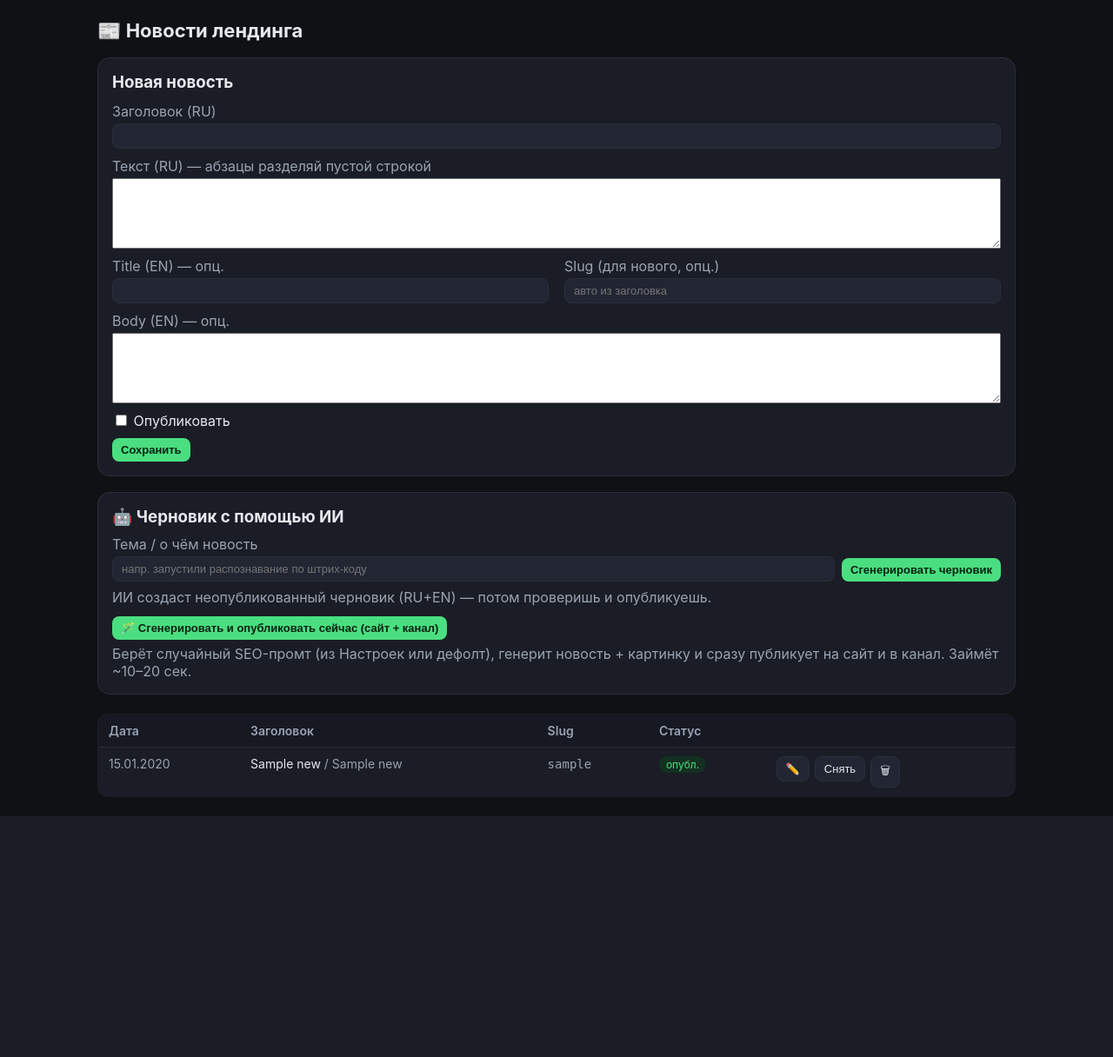
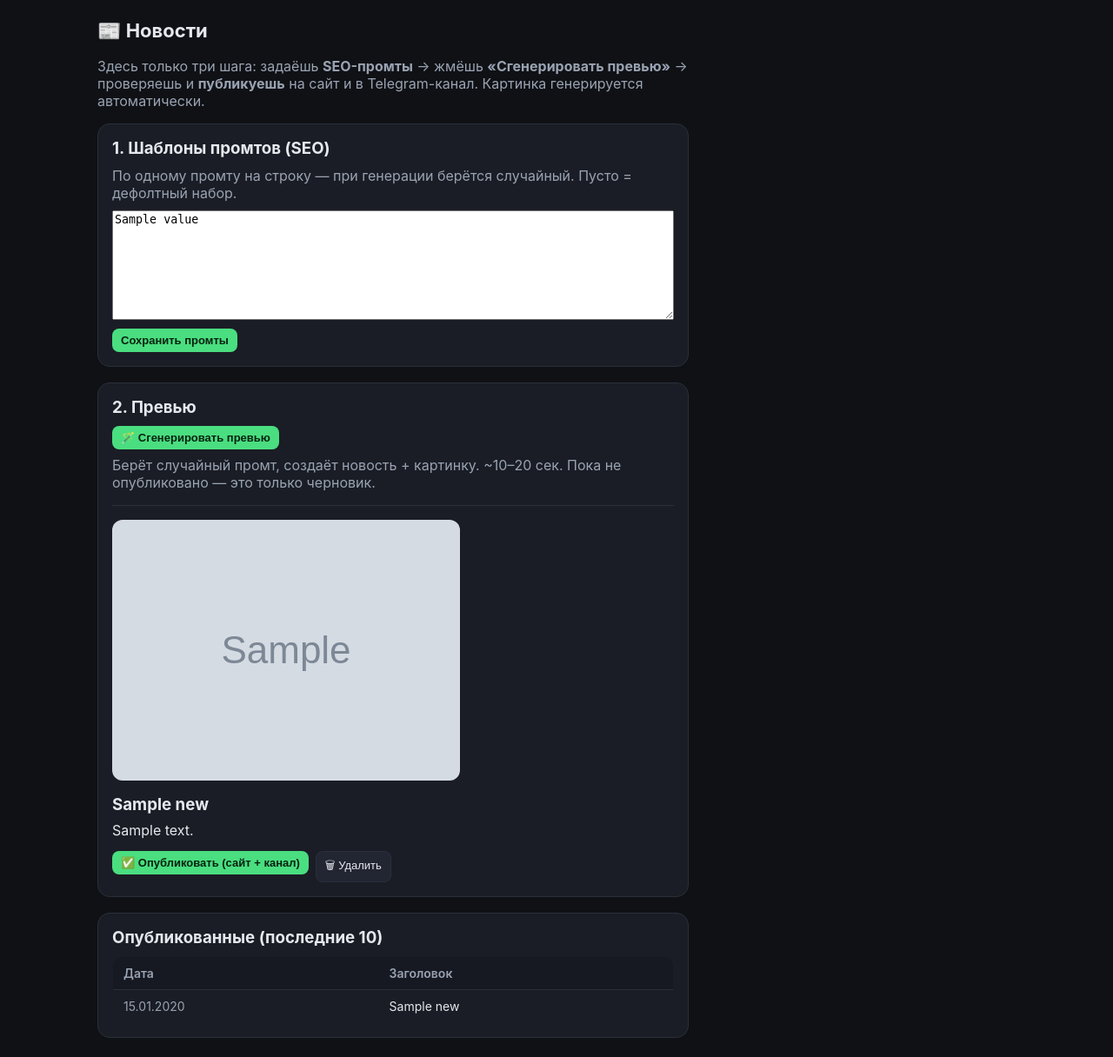
Before and after one commit to denisislamov/heracles_coach_helper_back, a Flask app: page /news in a window 1280 px wide. Shown: the part 108-1324 px from the top of the page at 87% size. Before the commit the page ends 1047 px from the top, so only its background shows below. Run offline with Flask 3, Linux system fonts and the light colour scheme; the visitor is signed in with stand-in values (Sample User, id 1); grey boxes marked "Sample" are stand-in pictures; a database or web service that is not in the repository returns one stand-in record (values such as "Sample title"); some libraries are stand-ins or nearby versions.

Commit message:
admin news page: prompts+preview+publish only; persistent images via Telegram file_id

```diff
--- a/admin/app.py
+++ b/admin/app.py
@@ -485,8 +485,8 @@ def _openai_image(prompt: str):
         return None
 
 
-def _generate_and_publish_news():
-    """Немедленно: ИИ-новость + картинка → на сайт (news) и в Telegram-канал. (ok, msg)."""
+def _gen_news_draft():
+    """Сгенерировать новость (текст + картинка) и сохранить как ЧЕРНОВИК (не опубликован). (ok, msg)."""
     if not OPENAI_API_KEY:
         return False, "OPENAI_API_KEY не задан для админки"
     import json as _json
@@ -519,17 +519,24 @@ def _generate_and_publish_news():
     image_url = _openai_image(img_prompt)
     if not image_url:
         return False, "Не удалось сгенерировать картинку (картинка обязательна)"
-
     slug = _slugify(title) + "-" + dt_now_suffix()
     try:
-        execute("""INSERT INTO news (slug, title_ru, body_ru, image_url, published, published_at)
-                   VALUES (%s,%s,%s,%s,TRUE,now()) ON CONFLICT (slug) DO NOTHING""",
+        execute("""INSERT INTO news (slug, title_ru, body_ru, image_url, published)
+                   VALUES (%s,%s,%s,%s,FALSE) ON CONFLICT (slug) DO NOTHING""",
                 (slug, title, text, image_url))
     except Exception as e:
-        return False, f"Не удалось сохранить на сайт: {e}"
+        return False, f"Не удалось сохранить черновик: {e}"
+    return True, "✅ Превью сгенерировано — проверь ниже и опубликуй"
 
-    posted = "на сайт"
-    if BOT_TOKEN and CHANNEL_ID:
+
+def _publish_news(news_id):
+    """Опубликовать черновик: на сайт + в канал (с заливкой картинки в Telegram). (ok, msg)."""
+    row = query("SELECT * FROM news WHERE id=%s", (news_id,), one=True)
+    if not row:
+        return False, "Черновик не найден"
+    title, text, image_url = row["title_ru"], row["body_ru"], row.get("image_url")
+    file_id = None
+    if BOT_TOKEN and CHANNEL_ID and image_url:
         try:
             bot_link = "https://t.me/zhiromer_bot?start=channel"
             try:
@@ -538,13 +545,18 @@ def _generate_and_publish_news():
             except Exception:
                 pass
             caption = f"{title}\n\n{text}\n\n👉 {bot_link}"[:1024]
-            requests.post(f"https://api.telegram.org/bot{BOT_TOKEN}/sendPhoto",
-                          data={"chat_id": CHANNEL_ID, "photo": image_url, "caption": caption},
-                          timeout=30)
-            posted = "на сайт и в канал"
+            resp = requests.post(f"https://api.telegram.org/bot{BOT_TOKEN}/sendPhoto",
+                                 data={"chat_id": CHANNEL_ID, "photo": image_url, "caption": caption},
+                                 timeout=30).json()
+            if resp.get("ok"):
+                # самый крупный размер фото — постоянный file_id для сайта
+                file_id = resp["result"]["photo"][-1]["file_id"]
         except Exception as e:
-            return True, f"Опубликовано на сайт, но в канал не ушло: {e}"
-    return True, f"✅ Новость опубликована ({posted}): {title}"
+            return False, f"Не удалось опубликовать в канал: {e}"
+    execute("""UPDATE news SET published=TRUE, published_at=now(),
+               image_file_id=COALESCE(%s, image_file_id) WHERE id=%s""", (file_id, news_id))
+    where = "на сайт и в канал" if file_id else "на сайт"
+    return True, f"✅ Опубликовано ({where})"
 
 
 @app.route("/news", methods=["GET", "POST"])
@@ -552,65 +564,23 @@ def _generate_and_publish_news():
 def news_admin():
     if request.method == "POST":
         action = request.form.get("action")
-        if action == "gen_now":
-            ok, msg = _generate_and_publish_news()
-            flash(msg)
-            return redirect(url_for("news_admin"))
-        if action == "ai_draft":
-            topic = (request.form.get("topic") or "").strip()
-            if not topic:
-                flash("Укажи тему для ИИ-черновика")
-                return redirect(url_for("news_admin"))
-            d = _news_ai_draft(topic)
-            if d.get("error"):
-                flash(f"ИИ-черновик не удался: {d['error']}")
-                return redirect(url_for("news_admin"))
-            slug = _slugify(d.get("title_ru", topic)) + "-" + dt_now_suffix()
-            execute(
-                """INSERT INTO news (slug, title_ru, body_ru, title_en, body_en, published)
-                   VALUES (%s,%s,%s,%s,%s,FALSE)""",
-                (slug, d.get("title_ru", topic)[:300], d.get("body_ru", ""),
-                 d.get("title_en"), d.get("body_en")))
-            flash("Черновик создан ИИ — проверь и опубликуй")
-            return redirect(url_for("news_admin"))
-        if action == "delete":
-            execute("DELETE FROM news WHERE id=%s", (request.form["id"],))
-            return redirect(url_for("news_admin"))
-        if action == "toggle":
-            execute("""UPDATE news SET published = NOT published,
-                       published_at = CASE WHEN published THEN published_at ELSE now() END
-                       WHERE id=%s""", (request.form["id"],))
-            return redirect(url_for("news_admin"))
-        # create / update
-        nid = request.form.get("id") or None
-        title_ru = (request.form.get("title_ru") or "").strip()
-        body_ru = (request.form.get("body_ru") or "").strip()
-        if not title_ru or not body_ru:
-            flash("Заголовок и текст (RU) обязательны")
-            return redirect(url_for("news_admin"))
-        title_en = (request.form.get("title_en") or "").strip() or None
-        body_en = (request.form.get("body_en") or "").strip() or None
-        published = request.form.get("published") == "on"
-        if nid:
-            execute("""UPDATE news SET title_ru=%s, body_ru=%s, title_en=%s, body_en=%s,
-                       published=%s, published_at=COALESCE(published_at, CASE WHEN %s THEN now() END)
-                       WHERE id=%s""",
-                    (title_ru, body_ru, title_en, body_en, published, published, nid))
-        else:
-            slug = (request.form.get("slug") or "").strip() or _slugify(title_ru)
-            slug = _slugify(slug) + "-" + dt_now_suffix()
-            execute("""INSERT INTO news (slug, title_ru, body_ru, title_en, body_en,
-                       published, published_at)
-                       VALUES (%s,%s,%s,%s,%s,%s, CASE WHEN %s THEN now() END)""",
-                    (slug, title_ru, body_ru, title_en, body_en, published, published))
-        flash("Новость сохранена")
+        if action == "save_prompts":
+            _set_setting("channel_topics", (request.form.get("channel_topics") or "").strip())
+            flash("Промты сохранены")
+        elif action == "gen_preview":
+            flash(_gen_news_draft()[1])
+        elif action == "publish":
+            flash(_publish_news(request.form.get("id"))[1])
+        elif action == "discard":
+            execute("DELETE FROM news WHERE id=%s AND NOT published", (request.form.get("id"),))
+            flash("Черновик удалён")
         return redirect(url_for("news_admin"))
 
-    rows = query("SELECT * FROM news ORDER BY created_at DESC") or []
-    edit = None
-    if request.args.get("edit"):
-        edit = query("SELECT * FROM news WHERE id=%s", (request.args["edit"],), one=True)
-    return render_template("news.html", rows=rows, edit=edit)
+    prompts = _get_setting("channel_topics", "")
+    draft = query("SELECT * FROM news WHERE NOT published ORDER BY created_at DESC LIMIT 1", one=True)
+    recent = query("SELECT * FROM news WHERE published ORDER BY published_at DESC LIMIT 10") or []
+    return render_template("news.html", prompts=prompts, draft=draft, recent=recent,
+                           default_prompts="\n".join(_DEFAULT_NEWS_PROMPTS))
 
 
 def dt_now_suffix() -> str:
--- a/admin/templates/news.html
+++ b/admin/templates/news.html
@@ -1,81 +1,65 @@
 {% extends "base.html" %}
 {% set active = 'news' %}
 {% block content %}
-<h1>📰 Новости лендинга</h1>
+<h1>📰 Новости</h1>
+<p class="muted" style="max-width:680px">
+  Здесь только три шага: задаёшь <b>SEO-промты</b> → жмёшь <b>«Сгенерировать превью»</b> →
+  проверяешь и <b>публикуешь</b> на сайт и в Telegram-канал. Картинка генерируется автоматически.
+</p>
 
-<div class="card" style="margin-bottom:18px">
-  <h3 style="margin:0 0 12px">{{ 'Редактировать новость' if edit else 'Новая новость' }}</h3>
+<div class="card" style="margin-bottom:18px;max-width:680px">
+  <h3 style="margin:0 0 10px">1. Шаблоны промтов (SEO)</h3>
   <form method="post" style="display:flex;flex-direction:column;gap:10px">
-    <input type="hidden" name="action" value="save">
-    {% if edit %}<input type="hidden" name="id" value="{{ edit.id }}">{% endif %}
-    <div style="display:flex;flex-direction:column;gap:4px">
-      <label class="muted">Заголовок (RU)</label>
-      <input name="title_ru" required value="{{ edit.title_ru if edit else '' }}">
-    </div>
-    <div style="display:flex;flex-direction:column;gap:4px">
-      <label class="muted">Текст (RU) — абзацы разделяй пустой строкой</label>
-      <textarea name="body_ru" rows="5" required>{{ edit.body_ru if edit else '' }}</textarea>
-    </div>
-    <div class="grid2">
-      <div style="display:flex;flex-direction:column;gap:4px">
-        <label class="muted">Title (EN) — опц.</label>
-        <input name="title_en" value="{{ edit.title_en if edit else '' }}">
-      </div>
-      <div style="display:flex;flex-direction:column;gap:4px">
-        <label class="muted">Slug (для нового, опц.)</label>
-        <input name="slug" placeholder="авто из заголовка" {{ 'disabled' if edit }}>
-      </div>
-    </div>
-    <div style="display:flex;flex-direction:column;gap:4px">
-      <label class="muted">Body (EN) — опц.</label>
-      <textarea name="body_en" rows="5">{{ edit.body_en if edit else '' }}</textarea>
-    </div>
-    <label><input type="checkbox" name="published" {{ 'checked' if edit and edit.published }}> Опубликовать</label>
-    <div style="display:flex;gap:8px">
-      <button class="primary" type="submit">Сохранить</button>
-      {% if edit %}<a href="{{ url_for('news_admin') }}"><button type="button">Отмена</button></a>{% endif %}
-    </div>
+    <input type="hidden" name="action" value="save_prompts">
+    <label class="muted">По одному промту на строку — при генерации берётся случайный. Пусто = дефолтный набор.</label>
+    <textarea name="channel_topics" rows="8" placeholder="{{ default_prompts }}">{{ prompts }}</textarea>
+    <button class="primary" type="submit" style="align-self:flex-start">Сохранить промты</button>
   </form>
 </div>
 
-<div class="card" style="margin-bottom:22px">
-  <h3 style="margin:0 0 10px">🤖 Черновик с помощью ИИ</h3>
-  <form method="post" style="display:flex;gap:8px;flex-wrap:wrap;align-items:flex-end">
-    <input type="hidden" name="action" value="ai_draft">
-    <div style="display:flex;flex-direction:column;gap:4px;flex:1;min-width:280px">
-      <label class="muted">Тема / о чём новость</label>
-      <input name="topic" placeholder="напр. запустили распознавание по штрих-коду">
+<div class="card" style="margin-bottom:18px;max-width:680px">
+  <h3 style="margin:0 0 10px">2. Превью</h3>
+  <form method="post" onsubmit="this.querySelector('button').disabled=true;this.querySelector('button').textContent='Генерирую…'">
+    <input type="hidden" name="action" value="gen_preview">
+    <button class="primary" type="submit">🪄 Сгенерировать превью</button>
+  </form>
+  <p class="muted" style="margin:8px 0 0">Берёт случайный промт, создаёт новость + картинку. ~10–20 сек. Пока не опубликовано — это только черновик.</p>
+
+  {% if draft %}
+  <div style="margin-top:16px;border-top:1px solid var(--line);padding-top:16px">
+    {% if draft.image_url %}<img src="{{ draft.image_url }}" style="max-width:100%;border-radius:12px;margin-bottom:12px">{% endif %}
+    <h3 style="margin:0 0 8px">{{ draft.title_ru }}</h3>
+    <p style="white-space:pre-wrap;margin:0 0 14px">{{ draft.body_ru }}</p>
+    <div style="display:flex;gap:8px">
+      <form method="post" onsubmit="this.querySelector('button').disabled=true;this.querySelector('button').textContent='Публикую…'">
+        <input type="hidden" name="action" value="publish">
+        <input type="hidden" name="id" value="{{ draft.id }}">
+        <button class="primary" type="submit">✅ Опубликовать (сайт + канал)</button>
+      </form>
+      <form method="post" onsubmit="return confirm('Удалить этот черновик?')">
+        <input type="hidden" name="action" value="discard">
+        <input type="hidden" name="id" value="{{ draft.id }}">
+        <button type="submit">🗑 Удалить</button>
+      </form>
     </div>
-    <button class="primary" type="submit">Сгенерировать черновик</button>
-  </form>
-  <p class="muted" style="margin:8px 0 0">ИИ создаст неопубликованный черновик (RU+EN) — потом проверишь и опубликуешь.</p>
-  <form method="post" style="margin-top:12px" onsubmit="this.querySelector('button').disabled=true;this.querySelector('button').textContent='Генерирую…'">
-    <input type="hidden" name="action" value="gen_now">
-    <button class="primary" type="submit">🪄 Сгенерировать и опубликовать сейчас (сайт + канал)</button>
-  </form>
-  <p class="muted" style="margin:6px 0 0">Берёт случайный SEO-промт (из Настроек или дефолт), генерит новость + картинку и сразу публикует на сайт и в канал. Займёт ~10–20 сек.</p>
+  </div>
+  {% else %}
+  <p class="muted" style="margin-top:12px">Превью пока нет — нажми кнопку выше.</p>
+  {% endif %}
 </div>
 
-{% if rows %}
+{% if recent %}
+<div class="card" style="max-width:680px">
+  <h3 style="margin:0 0 10px">Опубликованные (последние 10)</h3>
   <table>
-  <tr><th>Дата</th><th>Заголовок</th><th>Slug</th><th>Статус</th><th></th></tr>
-  {% for r in rows %}
+    <tr><th>Дата</th><th>Заголовок</th></tr>
+    {% for r in recent %}
     <tr>
       <td class="muted">{{ (r.published_at or r.created_at).strftime('%d.%m.%Y') }}</td>
-    <td>{{ r.title_ru }}{% if r.title_en %} <span class="muted">/ {{ r.title_en }}</span>{% endif %}</td>
-    <td class="muted"><code>{{ r.slug }}</code></td>
-    <td>{% if r.published %}<span class="badge done">опубл.</span>{% else %}<span class="badge new">черновик</span>{% endif %}</td>
-    <td style="display:flex;gap:6px">
-      <a href="{{ url_for('news_admin', edit=r.id) }}"><button type="button">✏️</button></a>
-      <form method="post"><input type="hidden" name="action" value="toggle"><input type="hidden" name="id" value="{{ r.id }}">
-        <button type="submit">{{ 'Снять' if r.published else 'Опубл.' }}</button></form>
-      <form method="post" onsubmit="return confirm('Удалить новость?')"><input type="hidden" name="action" value="delete"><input type="hidden" name="id" value="{{ r.id }}">
-        <button type="submit">🗑</button></form>
-    </td>
+      <td>{{ r.title_ru }}</td>
     </tr>
     {% endfor %}
   </table>
-{% else %}
-<p class="muted">Новостей пока нет.</p>
+</div>
 {% endif %}
 {% endblock %}
--- a/render.yaml
+++ b/render.yaml
@@ -123,6 +123,8 @@ services:
           property: connectionString
       - key: BOT_URL
         value: https://t.me/zhiromer_bot
+      - key: BOT_TOKEN
+        sync: false            # тот же токен бота — для отдачи картинок новостей по file_id (/img/<id>)
 
 databases:
   - name: zhiromer-db
--- a/site/requirements.txt
+++ b/site/requirements.txt
@@ -1,3 +1,4 @@
 Flask==3.0.3
 psycopg2-binary==2.9.9
 gunicorn==23.0.0
+requests==2.32.3
```
Also changed, not shown: channel.py (+14 -5 lines), db.py (+11 -5 lines), site/app.py (+32 -3 lines). Lines whose indentation alone changed are shown as unchanged.
